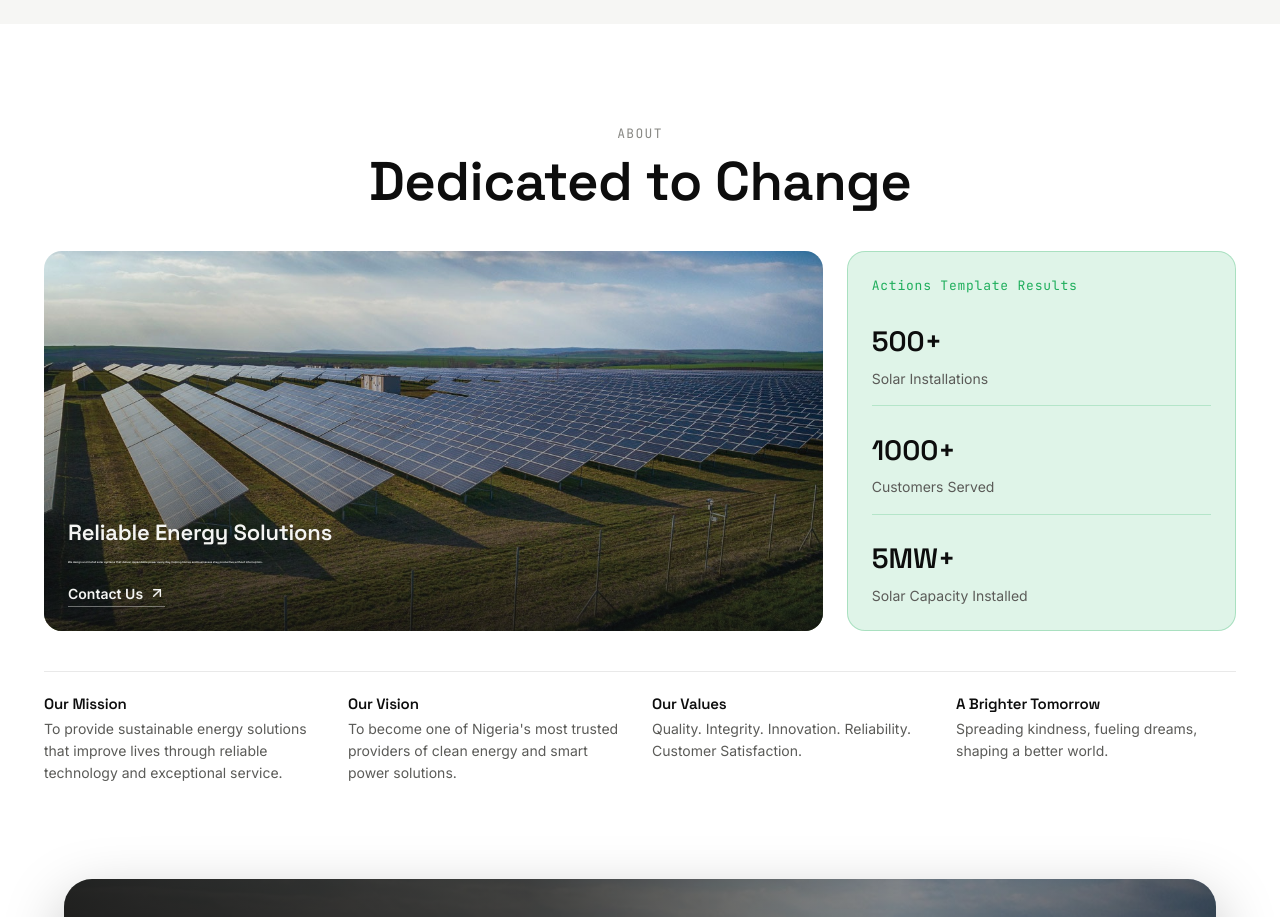
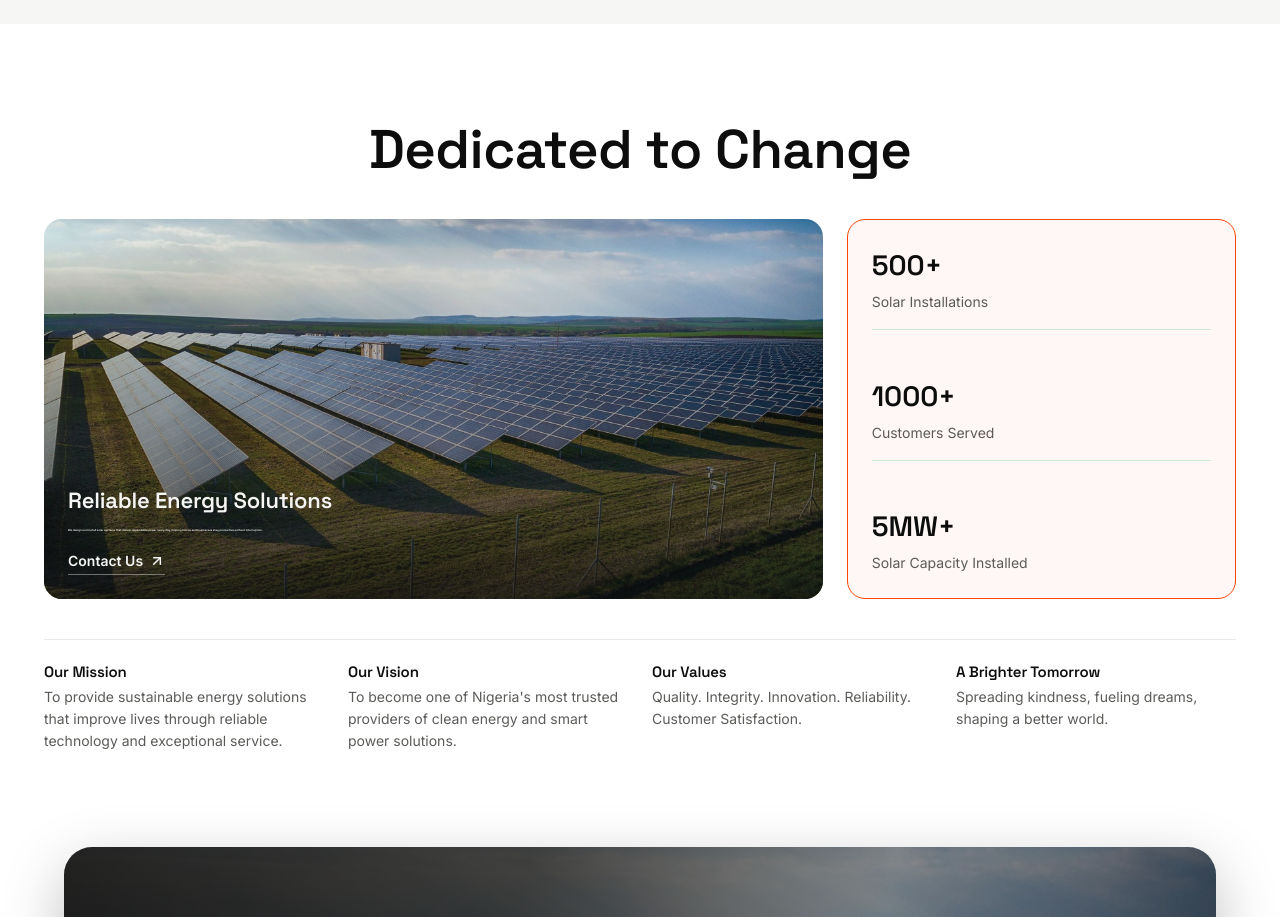
Before and after one commit to Tobidavid11/progrid-energy, a React (Vite) app: page /about in a window 1280 px wide. Shown: the part 2000-2917 px from the top of the page. Built offline with nearby package versions, Linux system fonts and the light colour scheme.

Commit message:
Dedicated to change text fragments removal

```diff
--- a/src/components/About/Dedicatedtochange.css
+++ b/src/components/About/Dedicatedtochange.css
@@ -106,8 +106,8 @@
 }
 
 .dtc-stats-card {
-  background: rgba(31, 174, 92, 0.14);
-  border: 1px solid rgba(31, 174, 92, 0.28);
+  background: rgba(255, 68, 0, 0.039);
+  border: 1px solid var(--accent-current);
   border-radius: var(--radius-lg, 18px);
   padding: var(--space-4, 1.5rem);
   display: flex;
--- a/src/components/About/Dedicatedtochange.tsx
+++ b/src/components/About/Dedicatedtochange.tsx
@@ -101,12 +101,10 @@ const missionItemVariants = {
 
 export default function DedicatedToChange({
   backgroundImage = image ,
-  eyebrow = "About",
   heading = "Dedicated to Change",
   photoHeading = "Reliable Energy Solutions",
   photochild = "We design and install solar systems that deliver dependable power every day, helping homes and businesses stay productive without interruption.",
   photoCtaLabel = "Contact Us",
-  statsLabel = "Actions Template Results",
   stats = defaultStats,
   missionItems = defaultMissionItems,
 }: DedicatedToChangeProps) {
@@ -122,7 +120,6 @@ export default function DedicatedToChange({
           animate={isInView ? "visible" : "hidden"}
           variants={headerVariants}
         >
-          <span className="dtc-eyebrow">{eyebrow}</span>
           <h2 className="dtc-heading">{heading}</h2>
         </motion.div>
 
@@ -149,7 +146,6 @@ export default function DedicatedToChange({
           </motion.div>
 
           <motion.div className="dtc-stats-card" variants={cardVariants}>
-            <span className="dtc-stats-label">{statsLabel}</span>
             <div className="dtc-stats-list">
               {stats.map((stat) => (
                 <div className="dtc-stat" key={stat.label}>
```
